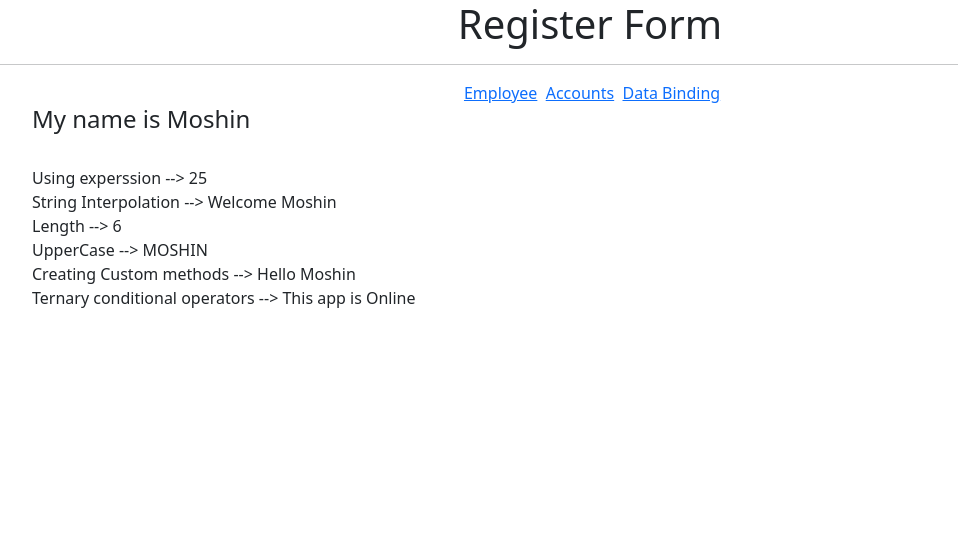
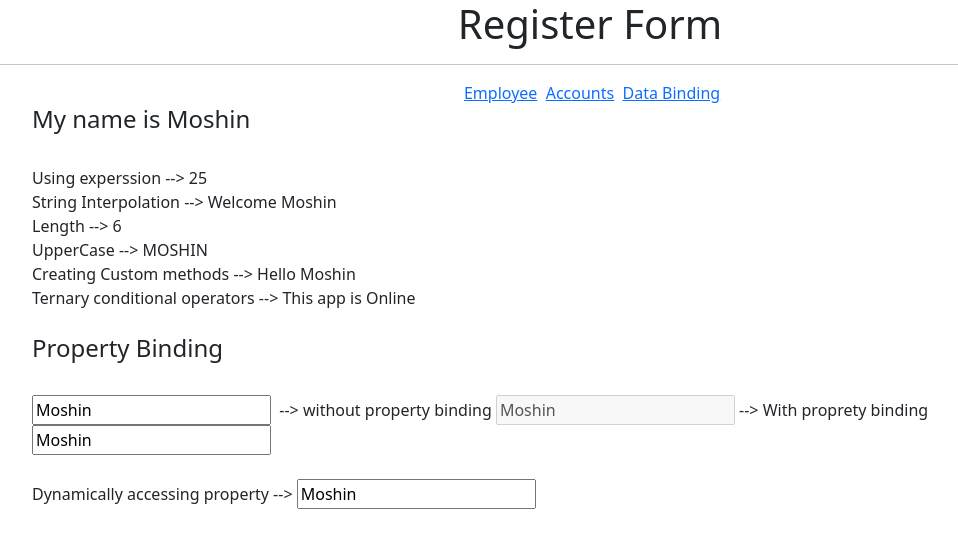
Before and after one commit to moshin04/learn-angular, an Angular app: page /databind in a window 1280 px wide. Shown: the top 548 px of the page, without its empty margins (50-1008 px from the left). Built offline with nearby package versions, Linux system fonts and the light colour scheme.

Commit message:
Property binding dynamically accessing property

```diff
--- a/src/app/databind/databind.component.html
+++ b/src/app/databind/databind.component.html
@@ -12,5 +12,15 @@
   Creating Custom methods --> {{ myMethod() }} <br />
   Ternary conditional operators --> This app is
   {{ appStatus ? status1 : status2 }}
+  <br /><br />
+
+  <p class="h4">Property Binding</p>
   <br />
+  <!-- Property binding is nothing but assigning [] to any html attribute instead of values -->
+  <input type="text" [value]="dynName" />&nbsp; --> without property binding
+  <input type="text" disabled="false" [value]="dynName" /> --> With proprety
+  binding <input type="text" [disabled]="false" [value]="dynName" />
+  <br /><br />
+  Dynamically accessing property -->
+  <input type="text" [disabled]="!enable" [value]="dynName" />
 </div>
--- a/src/app/databind/databind.component.ts
+++ b/src/app/databind/databind.component.ts
@@ -21,4 +21,6 @@ export class DatabindComponent implements OnInit {
   status1 = "Online"
   status2 = "Offline"
 
+  enable = "true";
+
 }
```
